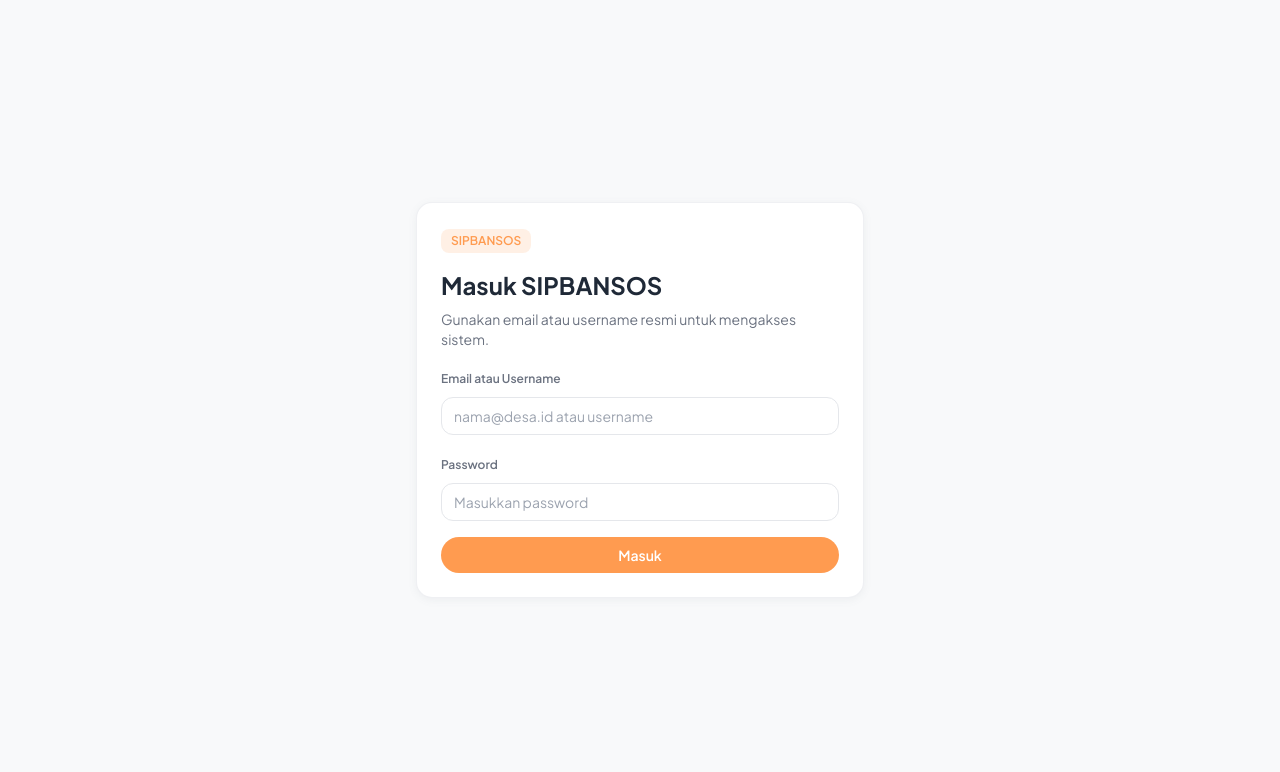
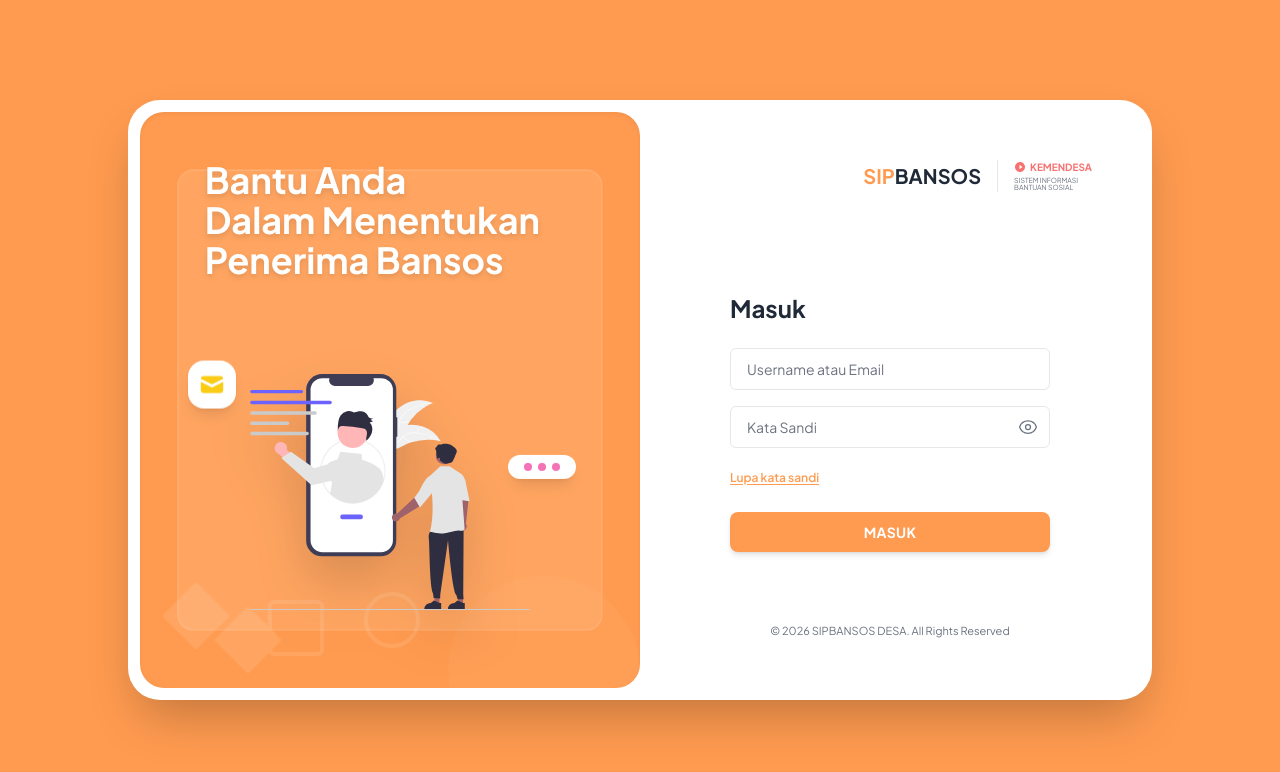
Before and after one commit to haidaralfff/SIPBANSOS, a React (Vite) app in the folder frontend/: page /login in a window 1280 px wide. Shown: the top 772 px of the page. Built offline with nearby package versions, Linux system fonts and the light colour scheme.

Commit message:
redesign login page

```diff
--- a/frontend/src/pages/Login/LoginPage.jsx
+++ b/frontend/src/pages/Login/LoginPage.jsx
@@ -1,10 +1,5 @@
 import { useEffect, useState } from "react";
 import { useLocation, useNavigate } from "react-router-dom";
-import { Helmet } from "react-helmet-async";
-import PageContainer from "../../components/layout/PageContainer";
-import Badge from "../../components/ui/Badge";
-import Button from "../../components/ui/Button";
-import Card from "../../components/ui/Card";
 import { useAuth } from "../../context/AuthContext";
 
 const LoginPage = () => {
@@ -46,52 +41,158 @@
   }, [isAuthenticated, from, navigate]);
 
   return (
-    <PageContainer>
-      <Helmet>
-        <title>Masuk | SIPBANSOS</title>
-      </Helmet>
-      <div className="flex min-h-[calc(100vh-4rem)] items-center justify-center">
-        <Card className="w-full max-w-md p-6">
-          <Badge variant="warning">SIPBANSOS</Badge>
-          <h1 className="mt-4 text-2xl font-bold text-text-primary">Masuk SIPBANSOS</h1>
-          <p className="mt-2 text-sm text-text-secondary">
-            Gunakan email atau username resmi untuk mengakses sistem.
-          </p>
+    <div className="min-h-screen bg-primary-orange flex items-center justify-center p-4 sm:p-6 md:p-8 font-sans">
+      <div className="w-full max-w-[1024px] bg-white rounded-[2rem] p-3 flex flex-col md:flex-row shadow-2xl overflow-hidden min-h-[600px]">
+
+        {/* Left Side - Orange Panel */}
+        <div className="w-full md:w-1/2 bg-primary-orange rounded-3xl p-8 relative overflow-hidden flex flex-col justify-center shrink-0 shadow-inner">
+
+          {/* Glassmorphism Card Behind Image */}
+          <div className="absolute top-1/2 left-1/2 -translate-x-1/2 -translate-y-1/2 w-[85%] h-[80%] bg-white/10 border border-white/20 rounded-2xl backdrop-blur-sm z-0"></div>
+
+          <div className="relative z-10 w-full h-full flex flex-col mt-4">
+            <h1 className="text-white text-3xl lg:text-4xl font-bold leading-tight mb-8 text-left max-w-[85%] mx-auto w-full drop-shadow-md">
+              Bantu Anda<br />
+              Dalam Menentukan<br />
+              Penerima Bansos
+            </h1>
+
+            <div className="flex-1 flex items-center justify-center w-full relative mt-4">
+              {/* Notification bubble 1 */}
+              <div className="absolute left-4 top-[10%] bg-white rounded-2xl p-2.5 shadow-lg animate-float-soft z-20">
+                <svg className="w-7 h-7 text-yellow-400" fill="currentColor" viewBox="0 0 20 20">
+                  <path d="M2.003 5.884L10 9.882l7.997-3.998A2 2 0 0016 4H4a2 2 0 00-1.997 1.884z" />
+                  <path d="M18 8.118l-8 4-8-4V14a2 2 0 002 2h12a2 2 0 002-2V8.118z" />
+                </svg>
+              </div>
+
+              {/* Notification bubble 2 */}
+              <div className="absolute right-8 top-[40%] bg-white rounded-xl px-4 py-2 shadow-lg animate-float-soft z-20" style={{ animationDelay: "1s" }}>
+                <div className="flex gap-1.5">
+                  <div className="w-2 h-2 bg-pink-400 rounded-full"></div>
+                  <div className="w-2 h-2 bg-pink-400 rounded-full"></div>
+                  <div className="w-2 h-2 bg-pink-400 rounded-full"></div>
+                </div>
+              </div>
+
+              {/* Main SVG Image */}
+              <img
+                src="/undraw_active-support_v6g0.svg"
+                alt="Support Illustration"
+                className="w-full max-w-[280px] object-contain drop-shadow-2xl z-10 relative"
+              />
+            </div>
+          </div>
+
+          {/* Decorative Pattern / Circles */}
+          <div className="absolute bottom-0 left-0 w-full h-40 opacity-10 pointer-events-none z-0">
+             {/* X shape */}
+             <div className="absolute bottom-6 left-8 flex space-x-1">
+               <div className="w-12 h-12 bg-white rounded-sm transform rotate-45"></div>
+               <div className="w-12 h-12 bg-white rounded-sm transform rotate-45 -ml-8 mt-6"></div>
+             </div>
+             {/* Square with border */}
+             <div className="absolute bottom-8 left-32 w-14 h-14 border-4 border-white rounded-md"></div>
+             {/* Circle with border */}
+             <div className="absolute bottom-10 left-56 w-14 h-14 border-4 border-white rounded-full"></div>
+             {/* Large semi circle */}
+             <div className="absolute -bottom-20 right-0 w-48 h-48 bg-white rounded-full opacity-30"></div>
+          </div>
+        </div>
+
+        {/* Right Side - Form */}
+        <div className="w-full md:w-1/2 p-8 md:p-12 flex flex-col relative bg-white">
+          {/* Logos */}
+          <div className="flex justify-end items-center w-full gap-4 mb-auto">
+             <div className="flex items-center">
+               <span className="text-xl font-bold text-primary-orange">SIP</span>
+               <span className="text-xl font-bold text-text-primary">BANSOS</span>
+             </div>
+             <div className="h-8 w-px bg-border"></div>
+             <div className="flex items-center">
+               <div className="flex flex-col items-start justify-center">
+                  <span className="text-[10px] font-bold text-accent-red leading-none flex items-center gap-1">
+                    <svg className="w-3 h-3" fill="currentColor" viewBox="0 0 24 24"><path d="M12 2C6.48 2 2 6.48 2 12s4.48 10 10 10 10-4.48 10-10S17.52 2 12 2zm-1 14.5v-9l6 4.5-6 4.5z"/></svg>
+                    KEMENDESA
+                  </span>
+                  <span className="text-[7px] text-text-secondary leading-none mt-1">SISTEM INFORMASI<br/>BANTUAN SOSIAL</span>
+               </div>
+             </div>
+          </div>
+
+          <div className="w-full max-w-[320px] mx-auto mt-16 mb-auto">
+            <h2 className="text-2xl font-bold text-text-primary mb-6">Masuk</h2>
+
             {error ? (
-            <div className="mt-4 rounded-card bg-accent-red/10 px-3 py-2 text-xs text-accent-red">
+              <div className="mb-4 rounded-lg bg-accent-red/10 px-4 py-2.5 text-sm text-accent-red font-medium">
                 {error}
               </div>
             ) : null}
-          <form className="mt-4 space-y-4" onSubmit={handleSubmit}>
+
+            <form className="space-y-4" onSubmit={handleSubmit}>
               <div>
-              <label className="text-xs font-semibold text-text-secondary">Email atau Username</label>
                 <input
                   name="identifier"
                   type="text"
                   value={form.identifier}
                   onChange={handleChange}
-                placeholder="nama@desa.id atau username"
-                className="mt-2 w-full rounded-xl border border-border bg-white px-3 py-2 text-sm text-text-primary"
+                  placeholder="Username atau Email"
+                  className="w-full rounded-md border border-border bg-white px-4 py-2.5 text-sm text-text-primary placeholder-text-secondary focus:outline-none focus:border-primary-orange focus:ring-1 focus:ring-primary-orange transition-all"
                 />
               </div>
-            <div>
-              <label className="text-xs font-semibold text-text-secondary">Password</label>
+
+              <div className="relative">
                 <input
                   name="password"
-                type="password"
+                  type={showPassword ? "text" : "password"}
                   value={form.password}
                   onChange={handleChange}
-                placeholder="Masukkan password"
-                className="mt-2 w-full rounded-xl border border-border bg-white px-3 py-2 text-sm text-text-primary"
+                  placeholder="Kata Sandi"
+                  className="w-full rounded-md border border-border bg-white px-4 py-2.5 text-sm text-text-primary placeholder-text-secondary focus:outline-none focus:border-primary-orange focus:ring-1 focus:ring-primary-orange transition-all pr-10"
                 />
+                <button
+                  type="button"
+                  onClick={() => setShowPassword(!showPassword)}
+                  className="absolute right-3 top-1/2 -translate-y-1/2 text-text-secondary hover:text-text-primary"
+                >
+                  {showPassword ? (
+                    <svg xmlns="http://www.w3.org/2000/svg" fill="none" viewBox="0 0 24 24" strokeWidth={1.5} stroke="currentColor" className="w-5 h-5">
+                      <path strokeLinecap="round" strokeLinejoin="round" d="M3.98 8.223A10.477 10.477 0 001.934 12C3.226 16.338 7.244 19.5 12 19.5c.993 0 1.953-.138 2.863-.395M6.228 6.228A10.45 10.45 0 0112 4.5c4.756 0 8.773 3.162 10.065 7.498a10.523 10.523 0 01-4.293 5.774M6.228 6.228L3 3m3.228 3.228l3.65 3.65m7.894 7.894L21 21m-3.228-3.228l-3.65-3.65m0 0a3 3 0 10-4.243-4.243m4.242 4.242L9.88 9.88" />
+                    </svg>
+                  ) : (
+                    <svg xmlns="http://www.w3.org/2000/svg" fill="none" viewBox="0 0 24 24" strokeWidth={1.5} stroke="currentColor" className="w-5 h-5">
+                      <path strokeLinecap="round" strokeLinejoin="round" d="M2.036 12.322a1.012 1.012 0 010-.639C3.423 7.51 7.36 4.5 12 4.5c4.638 0 8.573 3.007 9.963 7.178.07.207.07.431 0 .639C20.577 16.49 16.64 19.5 12 19.5c-4.638 0-8.573-3.007-9.963-7.178z" />
+                      <path strokeLinecap="round" strokeLinejoin="round" d="M15 12a3 3 0 11-6 0 3 3 0 016 0z" />
+                    </svg>
+                  )}
+                </button>
               </div>
-            <Button type="submit" className="w-full" disabled={isSubmitting}>
-              {isSubmitting ? "Memproses..." : "Masuk"}
-            </Button>
+
+              <div className="text-left mt-1">
+                 <a href="#" className="text-[12px] font-semibold text-primary-orange underline underline-offset-2 hover:text-orange-600">
+                   Lupa kata sandi
+                 </a>
+              </div>
+
+              <div className="pt-2">
+                <button
+                  type="submit"
+                  disabled={isSubmitting}
+                  className="w-full rounded-lg bg-primary-orange py-2.5 text-sm font-bold tracking-wide text-white shadow-md hover:bg-orange-600 focus:ring-2 focus:ring-offset-2 focus:ring-primary-orange transition-all disabled:opacity-70 disabled:cursor-not-allowed"
+                >
+                  {isSubmitting ? "MEMPROSES..." : "MASUK"}
+                </button>
+              </div>
             </form>
-        </Card>
           </div>
-    </PageContainer>
+
+          {/* Footer text */}
+          <div className="text-center text-[11px] text-text-secondary mt-auto font-medium">
+             © 2026 SIPBANSOS DESA. All Rights Reserved
+          </div>
+        </div>
+      </div>
+    </div>
   );
 };
 
```
Lines whose indentation alone changed are shown as unchanged.
